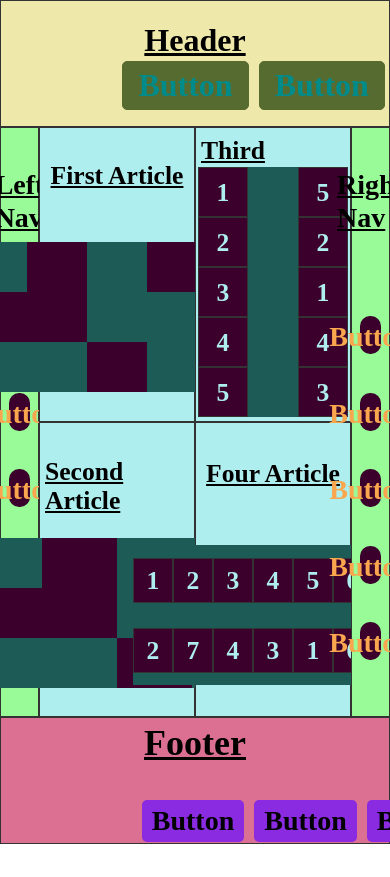
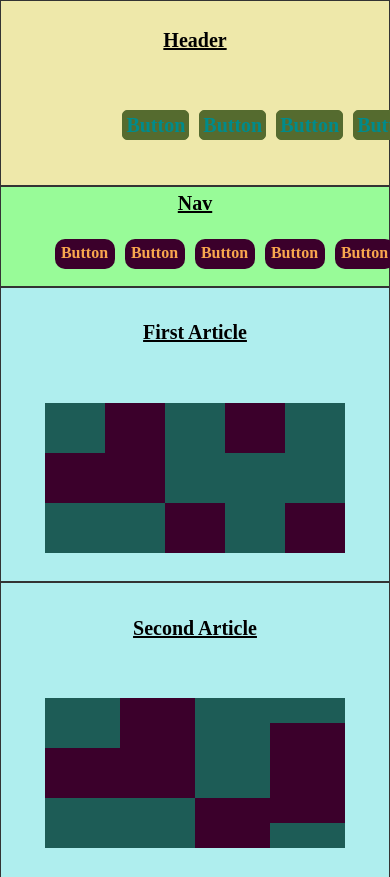
Before and after one commit to Artquiet/flexbox_full_layout_responsive, a plain HTML site: page index.html in a window 390 px wide. Shown: the top 877 px of the page. Before the commit the page ends 844 px from the top, so only its background shows below. Drawn offline with nearby package versions, Linux system fonts and the light colour scheme.

Commit message:
final_commit

```diff
--- a/css/style.css
+++ b/css/style.css
@@ -19,7 +19,6 @@ body {
 }
 
 /* general disposition flexbox */
-
 main {
     display: inline-flex;
 }
@@ -88,7 +87,6 @@ footer {
 }
 
 /* header disposition  */
-
 header div {
     display: flex;
     justify-content: space-evenly;
@@ -112,7 +110,6 @@ header span:hover {
 }
 
 /* footer disposition  */
-
 footer {
     display: flex;
     justify-content: space-between;
@@ -143,7 +140,6 @@ footer span:hover {
 }
 
 /* Nav disposition  */
-
 nav div {
     display: flex;
     flex-direction: column;
@@ -159,8 +155,8 @@ nav div span {
     background-color: rgb(59, 0, 43);
     color: rgb(249, 166, 78);
     border-radius: 10px;
-    height: 10%;
-    width: 75%;
+    height: 40px;
+    width: 100px;
     padding: 5px 8px;
 }
 
@@ -169,7 +165,6 @@ nav div span:hover {
 }
 
 /* general section style */
-
 article div {
     background-color: rgb(29, 92, 86);
 }
@@ -208,7 +203,6 @@ section:first-of-type article:first-of-type div span:last-child {
 }
 
 /* Second article disposition  */
-
 section:first-of-type article:last-of-type div {
     display: flex;
     width: 300px;
@@ -242,7 +236,6 @@ section:first-of-type article:last-of-type div span:last-child {
 }
 
 /* Third article disposition  */
-
 section:last-of-type article:first-of-type div {
     display: flex;
     justify-content: space-between;
@@ -291,7 +284,6 @@ section:last-of-type article:first-of-type div aside:last-of-type span:last-chil
 }
 
 /* Four article disposition  */
-
 section:last-of-type article:last-of-type div {
     display: flex;
     flex-wrap: wrap;
@@ -342,3 +334,141 @@ section:last-of-type article:last-of-type div aside:last-of-type span:nth-child(
 section:last-of-type article:last-of-type div aside:last-of-type span:last-child {
     order: 2;
 }
+
+/* responsive design laptop*/
+@media (max-width: 1600px) {
+
+    p,
+    footer p {
+        font-size: 24px;
+    }
+
+    header span {
+        font-size: 22px;
+        padding: 5px;
+        height: 40px;
+    }
+
+    footer span,
+    nav span {
+        font-size: 22px;
+        padding: 5px;
+        height: 40px;
+    }
+}
+
+/* responsive design small laptop*/
+@media (max-width: 1200px) {
+
+    main {
+        width: 100%;
+    }
+
+    section {
+        width: 45%;
+    }
+
+    article {
+        width: 110%;
+    }
+
+    span {
+        font-size: 20px;
+    }
+
+    p,
+    footer p {
+        font-size: 20px;
+    }
+
+    nav span {
+        font-size: 20px;
+        padding: 0px;
+    }
+
+    header span,
+    footer span {
+        font-size: 20px;
+        padding: 3px;
+        height: 30px;
+    }
+
+    nav:last-of-type {
+        display: none;
+    }
+}
+
+/* responsive design tablet*/
+
+@media (max-width: 1100px) {
+    main {
+        display: flex;
+        flex-wrap: wrap;
+        width: 100vw;
+    }
+
+    nav {
+        display: flex;
+        justify-content: space-between;
+        width: 100vw;
+        height: 10vh;
+    }
+
+    nav div {
+        flex-direction: row;
+    }
+
+    section {
+        width: 50%;
+    }
+
+    nav div span {
+        font-size: 18px;
+        width: 70px;
+        height: 30px;
+    }
+}
+
+/* responsive design small tablet*/
+@media (max-width: 700px) {
+    main {
+        display: flex;
+        flex-direction: column;
+        width: 200vw;
+    }
+
+    article {
+        display: flex;
+        width: 100%;
+    }
+
+    nav div span {
+        font-size: 16px;
+        width: 60px;
+        height: 30px;
+        margin: auto 5px;
+    }
+}
+
+/* responsive design phone*/
+
+@media (max-width: 415px) {
+
+    header {
+        height: 22vh;
+    }
+
+    footer {
+        display: flex;
+        justify-content: space-evenly;
+        height: 16vh;
+    }
+
+    nav {
+        height: 12vh;
+    }
+
+    article {
+        height: 35vh;
+    }
+}
--- a/index.html
+++ b/index.html
@@ -11,6 +11,7 @@
 </head>
 
 <body>
+
     <header>
         <p> Header </p>
         <div>
@@ -21,9 +22,11 @@
             <span> Button </span>
         </div>
     </header>
+
     <main>
+
         <nav>
-            <p> Left Nav </p>
+            <p> Nav </p>
             <div>
                 <span> Button </span>
                 <span> Button </span>
@@ -32,7 +35,9 @@
                 <span> Button </span>
             </div>
         </nav>
+
         <section>
+
             <article>
                 <p> First Article </p>
                 <div>
@@ -43,6 +48,7 @@
                     <span></span>
                 </div>
             </article>
+
             <article>
                 <p> Second Article </p>
                 <div>
@@ -52,8 +58,11 @@
                     <span></span>
                 </div>
             </article>
+
         </section>
+
         <section>
+
             <article>
                 <p> Third Article </p>
                 <div>
@@ -73,8 +82,9 @@
                     </aside>
                 </div>
             </article>
+
             <article>
-                <p> Four Article </p>
+                <p> Fourth Article </p>
                 <div>
                     <aside>
                         <span> 1 </span>
@@ -96,9 +106,11 @@
                     </aside>
                 </div>
             </article>
+
         </section>
+
         <nav>
-            <p> Right Nav </p>
+            <p> Nav </p>
             <div>
                 <span> Button </span>
                 <span> Button </span>
@@ -107,7 +119,9 @@
                 <span> Button </span>
             </div>
         </nav>
+
     </main>
+
     <footer>
         <p> Footer </p>
         <div>
@@ -118,6 +132,7 @@
             <span> Button </span>
         </div>
     </footer>
+
 </body>
 
 </html>
```
